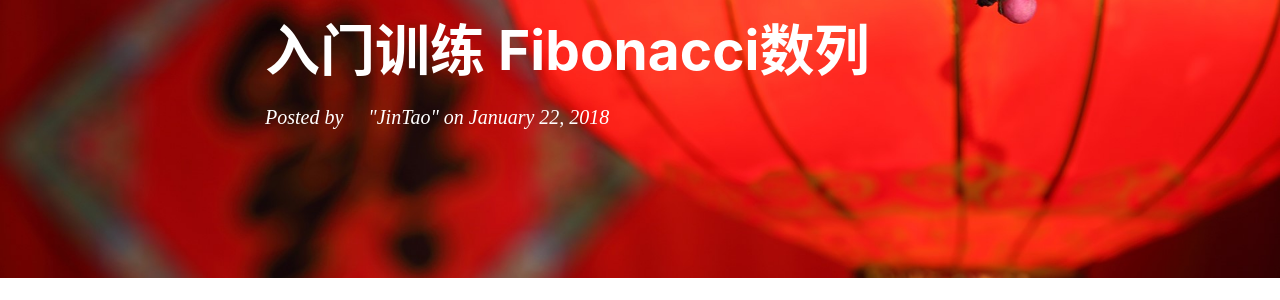
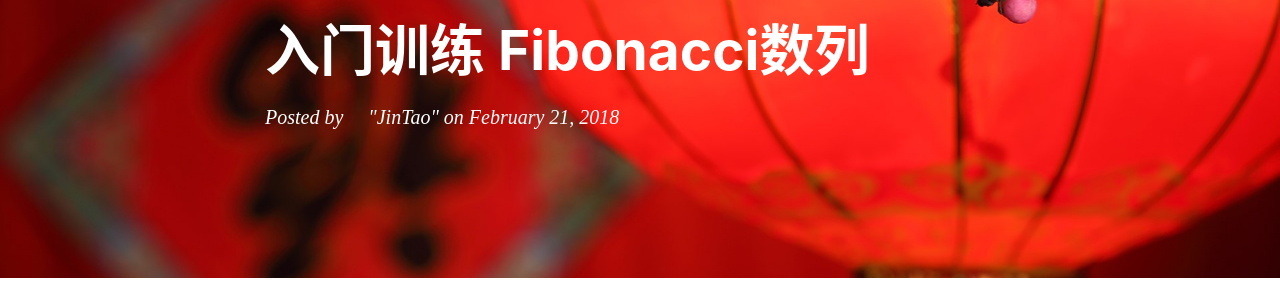
Before and after one commit to pandaKINandQUEEN/GinKo-BFU.github.io, a Jekyll site: the page built from _posts/2018-02-21-Fibonacci-and-mod.md, in a window 1280 px wide and 900 px high. Shown: the part 179-479 px from the top of the window. Built offline with Jekyll 4.4.1, drawn with Linux system fonts in a browser that asks for light colours; nearby versions of some CDN libraries; comment, search, counter and statistics services are not loaded; some of the changed text lies outside the part shown.

Commit message:
Update 2018-02-21-Fibonacci-and-mod.md

```diff
--- a/_posts/2018-02-21-Fibonacci-and-mod.md
+++ b/_posts/2018-02-21-Fibonacci-and-mod.md
@@ -2,7 +2,7 @@
 layout:     post
 title:      "入门训练 Fibonacci数列"
 subtitle:   ""
-date:       2018-01-22
+date:       2018-02-21
 author:     "JinTao"
 header-img: "img/2018newyear.jpg"
 catalog: true
```
